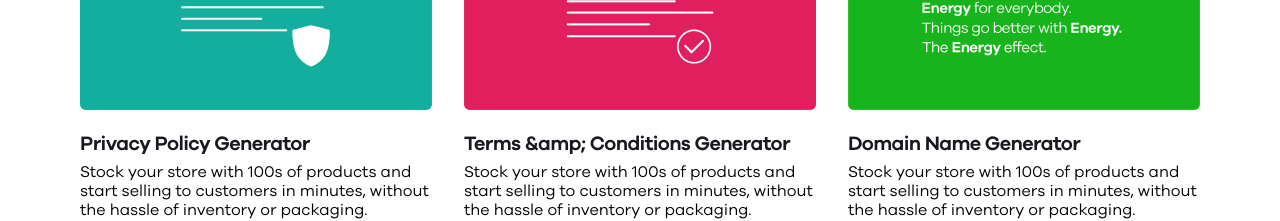
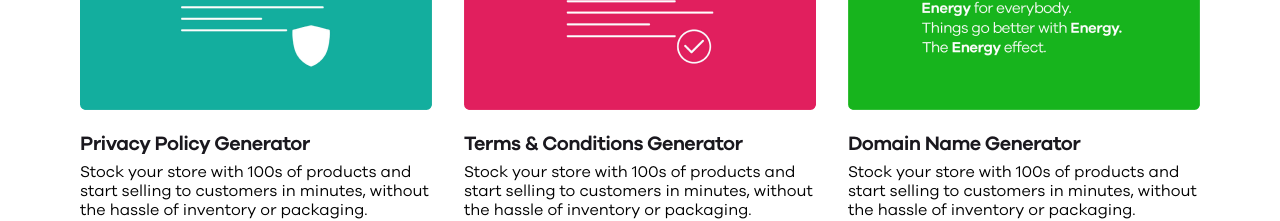
Before and after one commit to nerdyspook/dukaan_frontend_assignment, a React (Create React App) app: page / in a window 1280 px wide. Shown: the part 2280-2501 px from the top of the page. Built offline with nearby package versions, Linux system fonts and the light colour scheme.

Commit message:
refactor: corrected spelling mistake

```diff
--- a/src/components/FreeProducts/FreeProducts.jsx
+++ b/src/components/FreeProducts/FreeProducts.jsx
@@ -15,7 +15,7 @@ const freeProducts = [
 
   {
     image: terms,
-    title: "Terms &amp; Conditions Generator",
+    title: "Terms & Conditions Generator",
     details:
       "Stock your store with 100s of products and start selling to customers in minutes, without the hassle of inventory or packaging.",
   },
```
